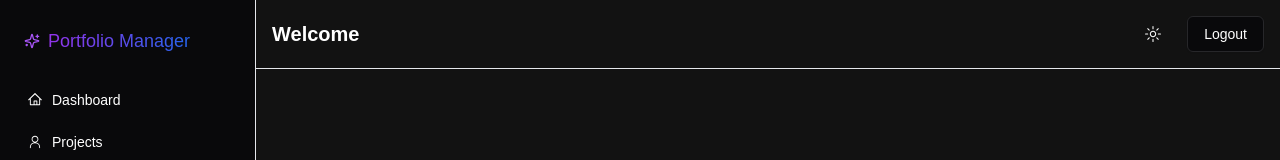
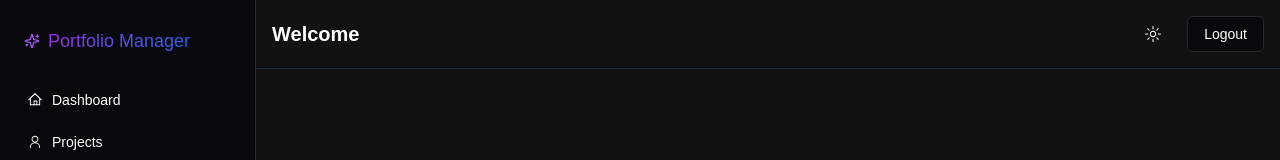
Before and after one commit to jadhavsharad/portfolio-management, a Next.js app: page /login in a window 1280 px wide. Both pictures are taken after a click on the button 1153 px from the left and 34 px from the top of the page. Shown: the top 160 px of the page. Built offline with nearby package versions, Linux system fonts and the light colour scheme; no server answers.

Commit message:
fixed border contrast

```diff
--- a/src/components/layout/header.tsx
+++ b/src/components/layout/header.tsx
@@ -46,7 +46,7 @@ export function Header() {
     }
 
     return (
-        <header className="border-b p-4">
+        <header className="border-b border-gray-200 dark:border-gray-800 p-4">
             <div className="container mx-auto flex justify-between items-center">
                 <h1 className="text-xl font-bold ml-8 md:ml-0">Welcome</h1>
 
--- a/src/components/layout/sidebar.tsx
+++ b/src/components/layout/sidebar.tsx
@@ -92,7 +92,7 @@ export function Sidebar() {
                     initial={false}
                     animate={{ x: isOpen ? 0 : -256 }}
                     transition={{ duration: 0.2 }}
-                    className="fixed w-64 bg-zinc-50 dark:bg-zinc-950 border-r min-h-screen p-4"
+                    className="fixed w-64 bg-zinc-50 dark:bg-zinc-950 border-r border-gray-200 dark:border-gray-800 min-h-screen p-4"
                     aria-label="Main Navigation"
                 >
                     <div className="h-[50px] flex items-center gap-2 px-2" aria-label="Portfolio Header">
```
